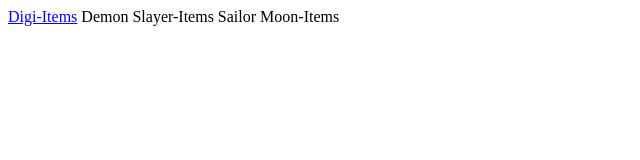
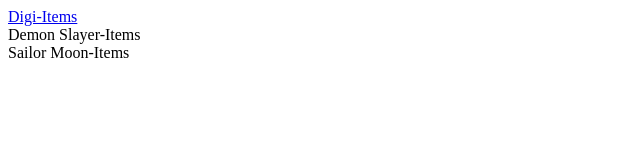
Before and after one commit to DigimonTrainer/Digi-s-Mods-Data, a plain HTML site: page index.html in a window 1280 px wide. Shown: the whole page, without its empty margins (0-640 px from the left). Drawn offline with Linux system fonts and the light colour scheme.

Commit message:
Update index.html

```diff
--- a/index.html
+++ b/index.html
@@ -4,8 +4,14 @@
         <title>Minecraft Mods Homepage</title>
     </head>
     <body>
-        <a href="/digi_items/home_page.html">Digi-Items</a>
-        <a>Demon Slayer-Items</a>
-        <a>Sailor Moon-Items</a>
+        <div>
+            <a href="/digi_items/index.html">Digi-Items</a>
+        </div>
+        <div>
+            <a>Demon Slayer-Items</a>
+        </div>
+        <div>
+            <a>Sailor Moon-Items</a>
+        </div>
     </body>
 </html>
```
